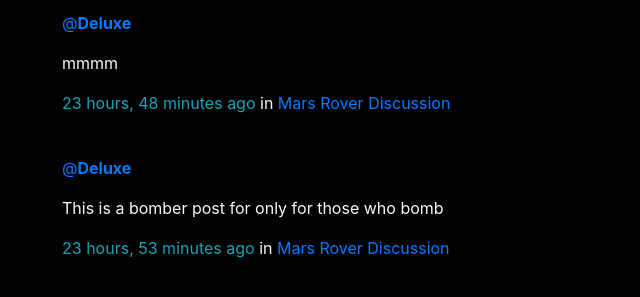
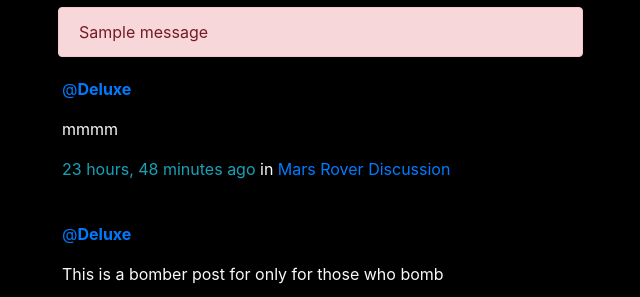
Before and after one commit to August-Schleich/Space_Social, a Django app: page /posts/ in a window 1280 px wide. Shown: the part 57-354 px from the top of the page, without its empty margins (412-1052 px from the left). Run offline with Django 3.2, Linux system fonts and the light colour scheme; data comes from the database, SQL or seed files in the repository; both versions use the stored data as it was after the commit; tables that the repository leaves empty hold one stand-in row (values such as "Sample post"); one stand-in notice (Sample message) is shown; some libraries are stand-ins or nearby versions.

Commit message:
Handled django messages in templates: post_form and confirm_delete

```diff
--- a/Space_Social/posts/templates/posts/post_confirm_delete.html
+++ b/Space_Social/posts/templates/posts/post_confirm_delete.html
@@ -10,6 +10,7 @@
 
 <form  method="POST" >
 	{% csrf_token %}
+
 	<br>
 	<input type="submit" value="Confirm Delete"  class="btn btn-danger btn-large">
 	<a href="{% url 'posts:for_user' username=user.username  %}" class="btn btn-primary ">Cancel</a>
--- a/Space_Social/posts/templates/posts/post_list.html
+++ b/Space_Social/posts/templates/posts/post_list.html
@@ -35,7 +35,13 @@
 
 {% block post_content %}
 <div class="col-md-6 ">
-
+	{% if messages %}
+	{%for message in messages %}
+	<div class=" alert alert-danger" role="alert">
+		{{ message }}
+	</div>
+	{% endfor %}
+	{% endif %}
 	{% for post in post_list %}
 
   {% include "posts/_post.html" %}
--- a/Space_Social/posts/views.py
+++ b/Space_Social/posts/views.py
@@ -80,7 +80,7 @@ class CreatePost(LoginRequiredMixin, SelectRelatedMixin, generic.CreateView):
             self.object.save()
             return super().form_valid(form)
         else:
-            messages.warning(self.request, 'Not a member!')
+            messages.warning(self.request, 'Not a member of this group!')
         return self.form_invalid(form)
 
 
--- a/Space_Social/space_social/settings.py
+++ b/Space_Social/space_social/settings.py
@@ -52,9 +52,11 @@ INSTALLED_APPS = [
 MIDDLEWARE = [
     'django.middleware.security.SecurityMiddleware',
     'django.contrib.sessions.middleware.SessionMiddleware',
+    'django.contrib.sessions.middleware.SessionMiddleware',
     'django.middleware.common.CommonMiddleware',
     'django.middleware.csrf.CsrfViewMiddleware',
     'django.contrib.auth.middleware.AuthenticationMiddleware',
+    'django.contrib.messages.middleware.MessageMiddleware',
     'django.contrib.messages.middleware.MessageMiddleware',
     'django.middleware.clickjacking.XFrameOptionsMiddleware',
      'debug_toolbar.middleware.DebugToolbarMiddleware',
@@ -146,3 +148,7 @@ LOGIN_URL = 'login'
 LOGOUT_URL = 'logout'
 
 INTERNAL_IPS = ['127.0.0.1']
+
+
+
+MESSAGE_STORAGE = 'django.contrib.messages.storage.cookie.CookieStorage'
```
Also changed, not shown: Space_Social/posts/templates/posts/post_form.html (+7 -1 lines), Space_Social/db.sqlite3.
